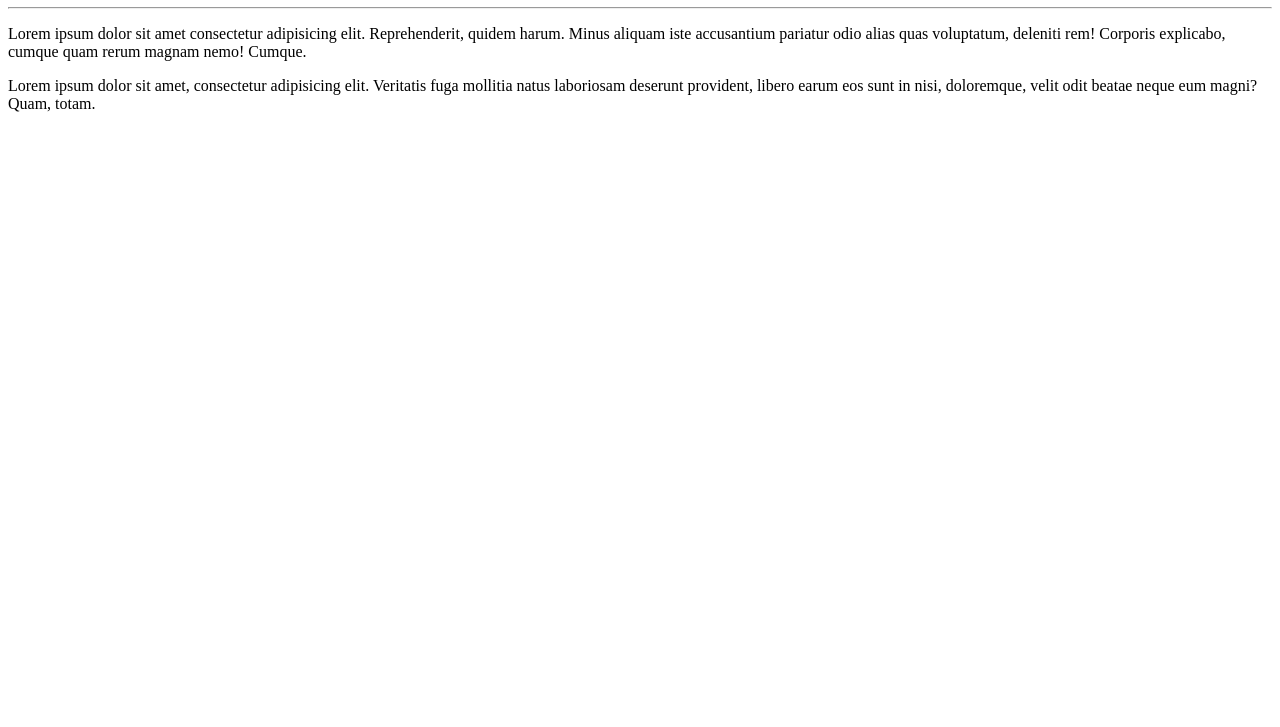
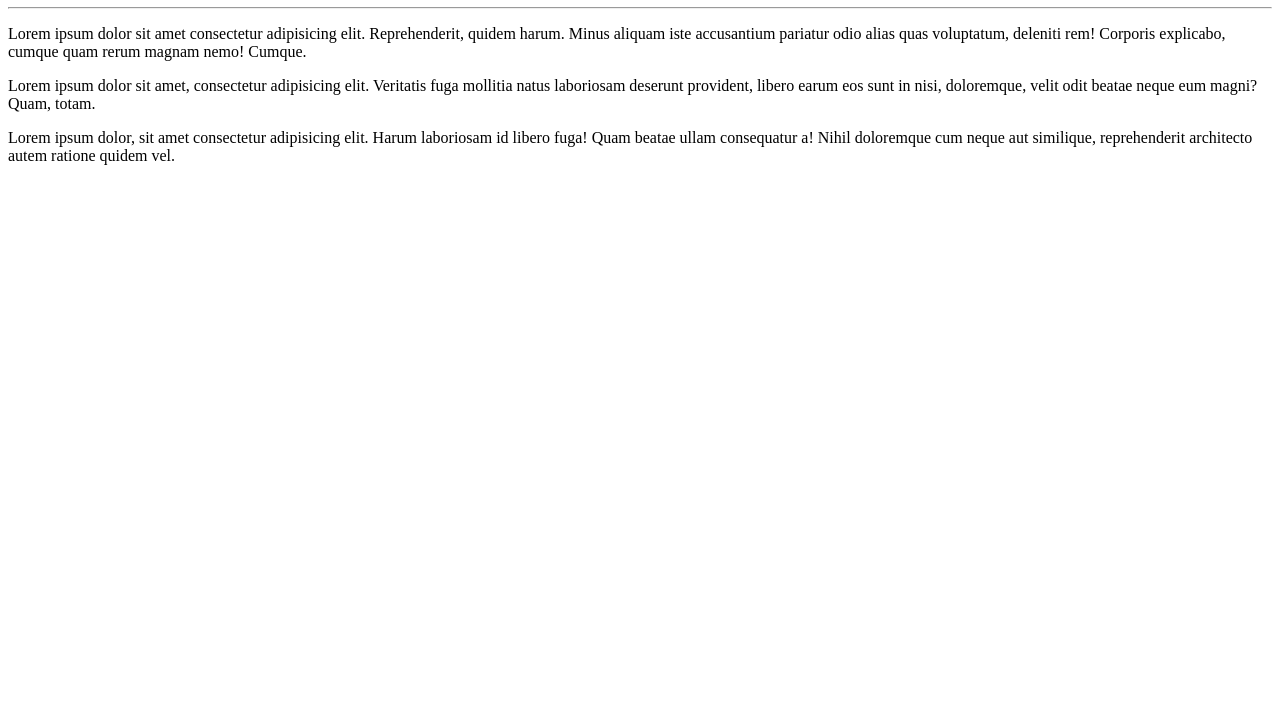
Before and after one commit to dev-matheusLopes/Ola-Mundo, a plain HTML site: page site-exemplo/index.html in a window 1280 px wide. Shown: the part 73-800 px from the top of the page. Drawn offline with Linux system fonts and the light colour scheme.

Commit message:
Mudei o arquivo index

```diff
--- a/site-exemplo/index.html
+++ b/site-exemplo/index.html
@@ -10,5 +10,6 @@
     <hr>
     <p>Lorem ipsum dolor sit amet consectetur adipisicing elit. Reprehenderit, quidem harum. Minus aliquam iste accusantium pariatur odio alias quas voluptatum, deleniti rem! Corporis explicabo, cumque quam rerum magnam nemo! Cumque.</p>
     <p>Lorem ipsum dolor sit amet, consectetur adipisicing elit. Veritatis fuga mollitia natus laboriosam deserunt provident, libero earum eos sunt in nisi, doloremque, velit odit beatae neque eum magni? Quam, totam.</p>
+    <p>Lorem ipsum dolor, sit amet consectetur adipisicing elit. Harum laboriosam id libero fuga! Quam beatae ullam consequatur a! Nihil doloremque cum neque aut similique, reprehenderit architecto autem ratione quidem vel.</p>
 </body>
 </html>
```
